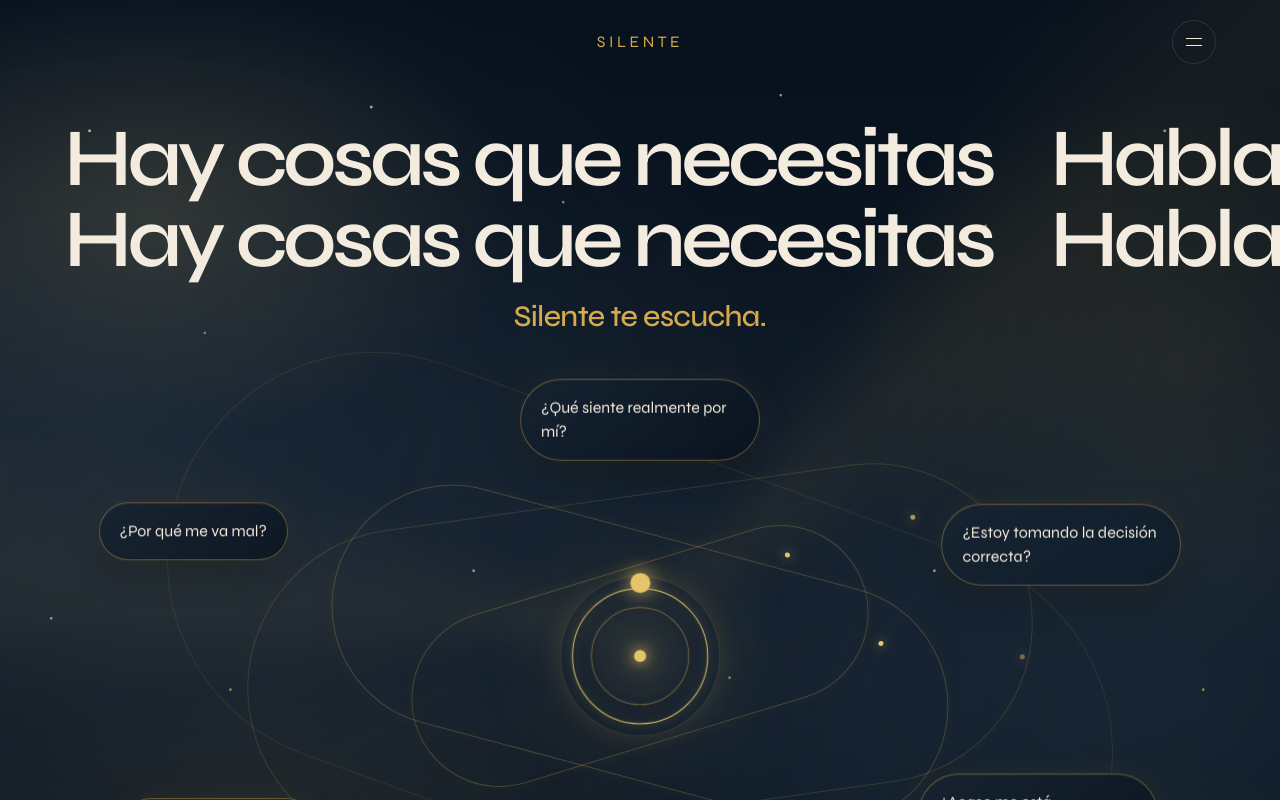
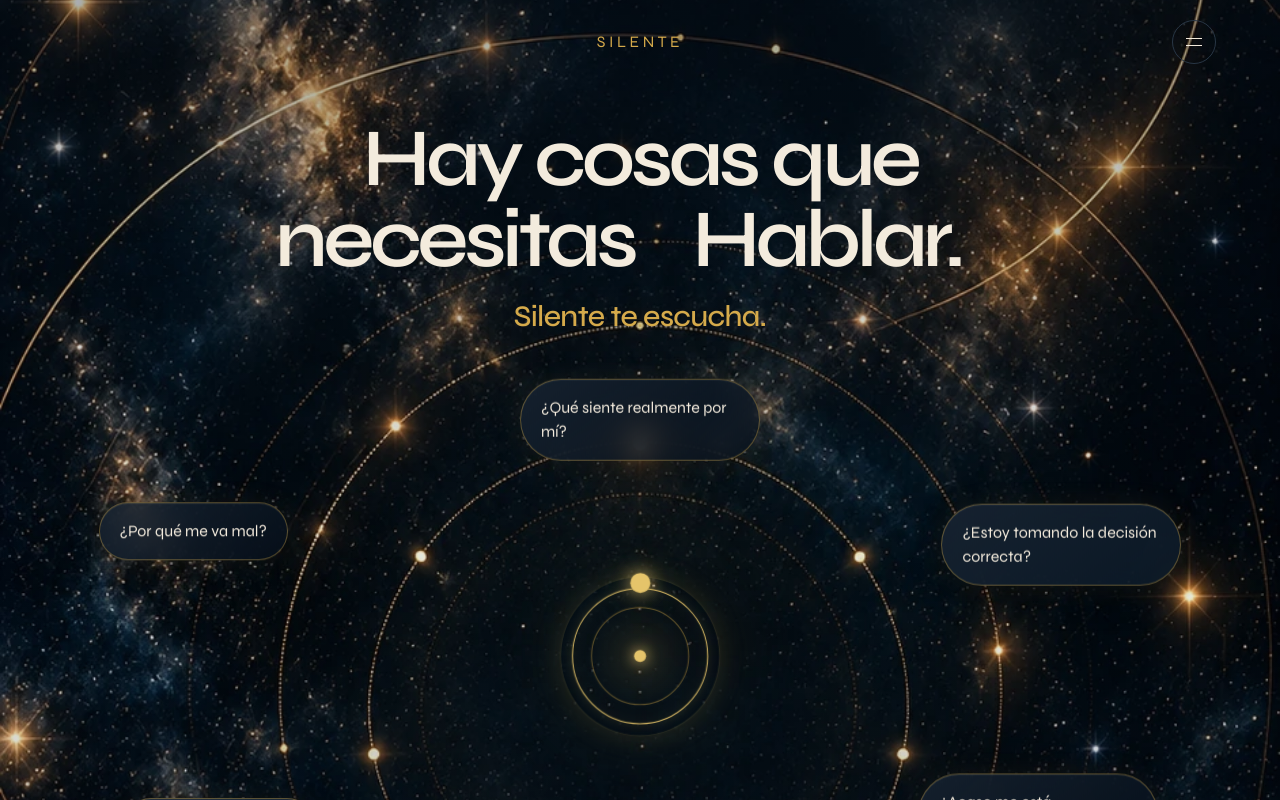
Before and after one commit to ElCopyPaste/silente-web, a Next.js app: page / in a window 1280 px wide. Shown: the top 800 px of the page. Built offline with nearby package versions, Linux system fonts and the light colour scheme.

Commit message:
Use original starfield artwork in Hero

```diff
--- a/app/globals.css
+++ b/app/globals.css
@@ -19,53 +19,14 @@ button{touch-action:manipulation}
 .silente-stars{
   position:relative;
   isolation:isolate;
-  background:
-    radial-gradient(ellipse 42% 28% at 12% 18%,rgba(229,196,106,.16),transparent 68%),
-    radial-gradient(ellipse 38% 34% at 92% 31%,rgba(213,170,75,.10),transparent 70%),
-    radial-gradient(ellipse 48% 32% at 20% 74%,rgba(213,170,75,.11),transparent 70%),
-    radial-gradient(ellipse 42% 30% at 84% 84%,rgba(229,196,106,.10),transparent 70%),
-    radial-gradient(ellipse 72% 48% at 50% 52%,rgba(23,35,49,.72),transparent 72%),
-    linear-gradient(180deg,#07111d 0%,#0d1925 46%,#07111b 100%);
+  background-color:#07111d;
 }
 .silente-stars::before{
   content:"";
   position:absolute;
   inset:0;
-  z-index:-1;
-  opacity:.72;
-  background:
-    radial-gradient(circle at 7% 11%,rgba(255,238,195,.95) 0 1px,transparent 1.8px),
-    radial-gradient(circle at 16% 28%,rgba(229,196,106,.72) 0 1px,transparent 1.7px),
-    radial-gradient(circle at 29% 9%,rgba(255,255,255,.85) 0 1px,transparent 1.8px),
-    radial-gradient(circle at 44% 17%,rgba(229,196,106,.78) 0 1px,transparent 1.7px),
-    radial-gradient(circle at 61% 8%,rgba(255,255,255,.7) 0 1px,transparent 1.7px),
-    radial-gradient(circle at 77% 19%,rgba(229,196,106,.8) 0 1px,transparent 1.8px),
-    radial-gradient(circle at 91% 11%,rgba(255,255,255,.72) 0 1px,transparent 1.8px),
-    radial-gradient(circle at 4% 52%,rgba(255,255,255,.65) 0 1px,transparent 1.8px),
-    radial-gradient(circle at 18% 58%,rgba(229,196,106,.75) 0 1px,transparent 1.8px),
-    radial-gradient(circle at 37% 48%,rgba(255,255,255,.65) 0 1px,transparent 1.8px),
-    radial-gradient(circle at 57% 57%,rgba(229,196,106,.7) 0 1px,transparent 1.8px),
-    radial-gradient(circle at 73% 48%,rgba(255,255,255,.72) 0 1px,transparent 1.8px),
-    radial-gradient(circle at 94% 58%,rgba(229,196,106,.8) 0 1px,transparent 1.8px),
-    radial-gradient(circle at 11% 83%,rgba(229,196,106,.75) 0 1px,transparent 1.8px),
-    radial-gradient(circle at 32% 91%,rgba(255,255,255,.65) 0 1px,transparent 1.8px),
-    radial-gradient(circle at 54% 82%,rgba(229,196,106,.78) 0 1px,transparent 1.8px),
-    radial-gradient(circle at 76% 92%,rgba(255,255,255,.7) 0 1px,transparent 1.8px),
-    radial-gradient(circle at 93% 79%,rgba(229,196,106,.8) 0 1px,transparent 1.8px);
-  background-size:100% 100%;
-  pointer-events:none;
-}
-.silente-stars::after{
-  content:"";
-  position:absolute;
-  inset:-18%;
-  z-index:-2;
-  background:
-    radial-gradient(ellipse at 20% 35%,rgba(91,113,138,.18),transparent 34%),
-    radial-gradient(ellipse at 78% 61%,rgba(79,104,131,.16),transparent 31%),
-    conic-gradient(from 205deg at 50% 52%,transparent 0 18%,rgba(213,170,75,.08) 21%,transparent 27% 54%,rgba(213,170,75,.07) 58%,transparent 64% 100%);
-  filter:blur(18px);
-  transform:rotate(-8deg);
+  z-index:1;
+  background:linear-gradient(180deg,rgba(7,17,29,.34) 0%,rgba(7,17,29,.08) 48%,rgba(7,17,29,.36) 100%);
   pointer-events:none;
 }
 
@@ -115,9 +76,6 @@ button{touch-action:manipulation}
     0 0 34px rgba(213,170,75,.18),
     0 14px 38px rgba(0,0,0,.3);
 }
-@media (max-width:767px){
-  .silente-stars::after{inset:-8%;filter:blur(14px)}
-}
 @media (prefers-reduced-motion: reduce){
   .silente-symbol{animation:none}
   html{scroll-behavior:auto}
--- a/components/Hero.tsx
+++ b/components/Hero.tsx
@@ -1,6 +1,7 @@
 "use client";
 
 import { useEffect, useState } from "react";
+import Image from "next/image";
 import { motion, useReducedMotion } from "motion/react";
 import { Benefits } from "./Benefits";
 import { Header } from "./Header";
@@ -62,30 +63,26 @@ export function Hero() {
   const activeWord = state === "saber" ? "Saber." : "Hablar.";
 
   return (
-    <section className="silente-stars relative min-h-screen overflow-hidden px-4 pb-12 pt-3 md:px-8 md:pb-16 md:pt-5">
+    <section className="silente-stars relative min-h-screen overflow-hidden bg-[#07111d] px-4 pb-12 pt-3 md:px-8 md:pb-16 md:pt-5">
+      <Image
+        src="/fondo.webp"
+        alt=""
+        fill
+        priority
+        sizes="100vw"
+        className="pointer-events-none z-0 object-cover object-center"
+      />
       <Header />
 
       <div className="relative z-10 mx-auto mt-9 max-w-6xl text-center md:mt-14">
         <h1 className="text-[clamp(1.25rem,6.4vw,5.35rem)] font-semibold leading-[.94] tracking-[-.055em] text-[var(--silente-ivory)]">
-          <span className="block whitespace-nowrap">
-            Hay cosas que necesitas{" "}
+          <span className="block whitespace-nowrap">Hay cosas que</span>
+          <span className="mt-1 block whitespace-nowrap">
+            necesitas{" "}
             <span className="relative inline-grid w-[4.35em] justify-items-center align-baseline">
               <motion.span
                 key={state}
                 initial={reduceMotion ? false : { opacity: 0, y: state === "saber" ? 8 : -8 }}
-                animate={{ opacity: 1, y: 0 }}
-                transition={reduceMotion ? { duration: 0 } : { duration: 0.8, ease: "easeInOut" }}
-              >
-                {activeWord}
-              </motion.span>
-            </span>
-          </span>
-          <span className="mt-1 block whitespace-nowrap">
-            Hay cosas que necesitas{" "}
-            <span className="relative inline-grid w-[4.35em] justify-items-center align-baseline">
-              <motion.span
-                key={state + "-second"}
-                initial={reduceMotion ? false : { opacity: 0, y: state === "saber" ? -8 : 8 }}
                 animate={{ opacity: 1, y: 0 }}
                 transition={reduceMotion ? { duration: 0 } : { duration: 0.8, ease: "easeInOut" }}
               >
@@ -106,10 +103,9 @@ export function Hero() {
         </motion.p>
 
         <div className="relative mx-auto mt-6 h-[430px] w-full max-w-6xl md:mt-8 md:h-[570px]">
-          <div className="orbit-line absolute left-1/2 top-1/2 h-[176px] w-[min(96vw,470px)] -translate-x-1/2 -translate-y-1/2 rotate-[-17deg]" aria-hidden="true" />
-          <div className="orbit-line absolute left-1/2 top-1/2 h-[242px] w-[min(112vw,630px)] -translate-x-1/2 -translate-y-1/2 rotate-[15deg]" aria-hidden="true" />
-          <div className="orbit-line absolute left-1/2 top-1/2 h-[320px] w-[min(128vw,790px)] -translate-x-1/2 -translate-y-1/2 rotate-[-8deg] opacity-70" aria-hidden="true" />
-          <div className="orbit-line absolute left-1/2 top-1/2 h-[415px] w-[min(142vw,980px)] -translate-x-1/2 -translate-y-1/2 rotate-[20deg] opacity-45" aria-hidden="true" />
+
+
+
 
           <motion.div
             className="absolute left-1/2 top-1/2 -translate-x-1/2 -translate-y-1/2"
```
Also changed, not shown: public/fondo.webp (added).
